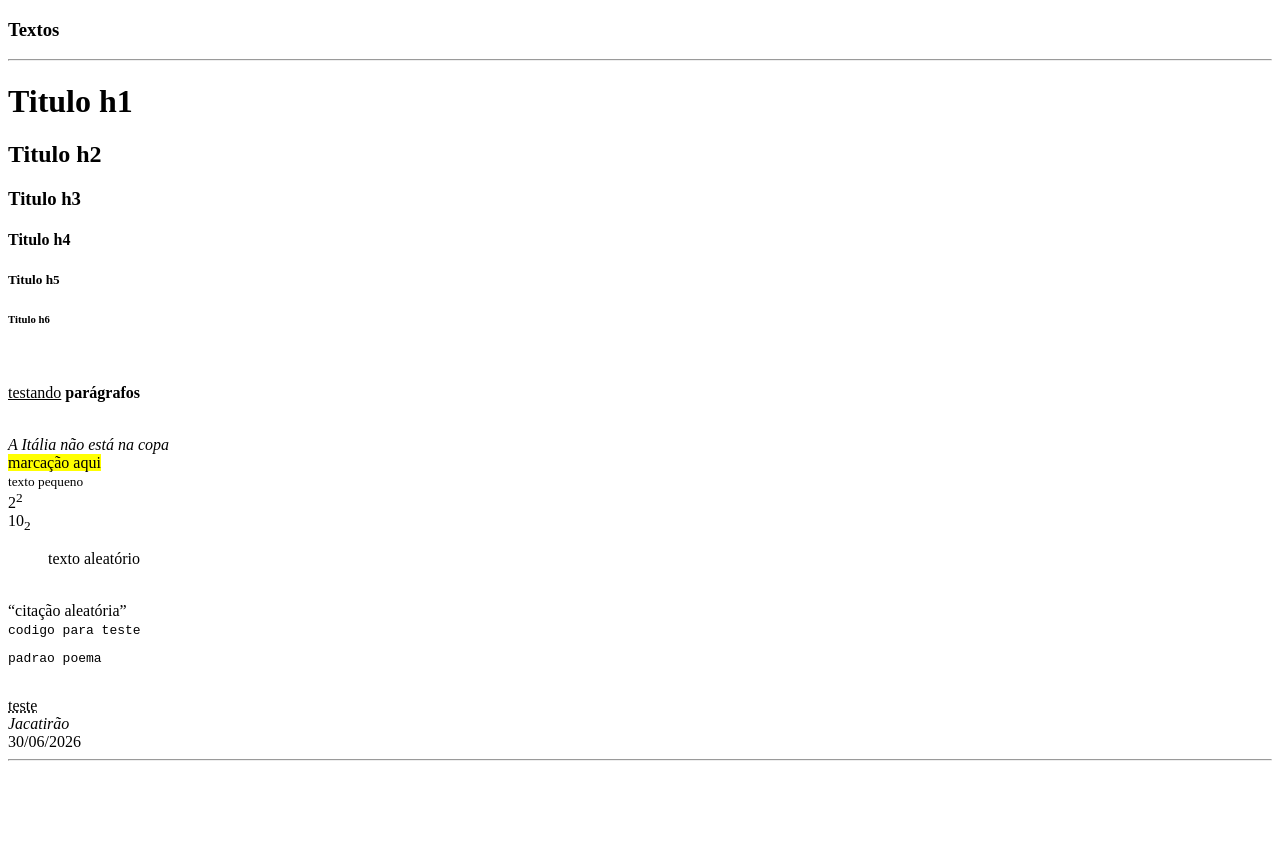
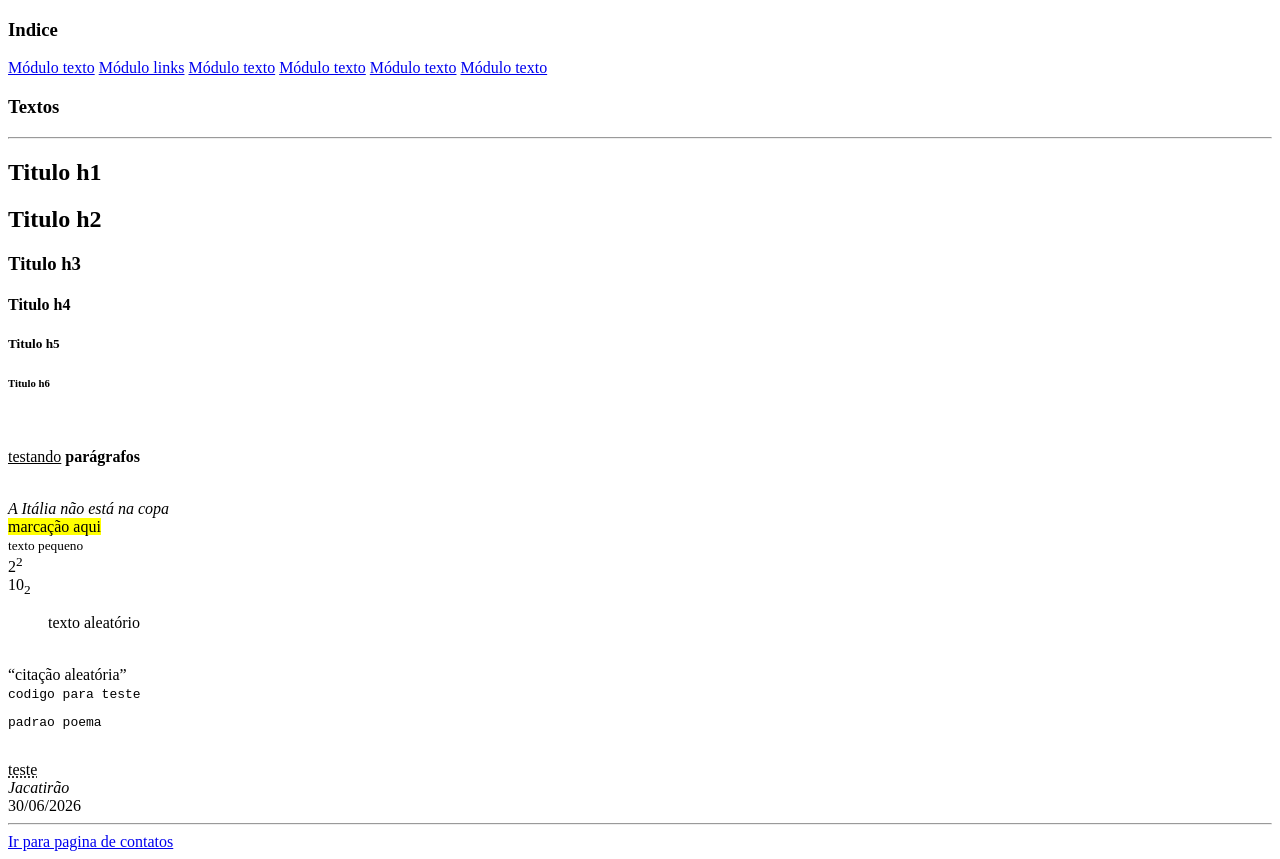
Before and after one commit to heyRickDev/fundamentals, a plain HTML site: page day2/index.html in a window 1280 px wide. Before the commit the page ends 800 px from the top, so only its background shows below. Drawn offline with Linux system fonts and the light colour scheme.

Commit message:
adicionando links

```diff
--- a/day2/index.html
+++ b/day2/index.html
@@ -6,6 +6,16 @@
     <title>Tags HTML</title>
 </head>
 <body>
+    <section id="texto">
+        <div>
+            <h3>Indice</h3>
+            <span><a href="#texto">Módulo texto</a></span>
+            <span><a href="#links">Módulo links</a></span>
+            <span><a href="#texto">Módulo texto</a></span>
+            <span><a href="#texto">Módulo texto</a></span>
+            <span><a href="#texto">Módulo texto</a></span>
+            <span><a href="#texto">Módulo texto</a></span>
+        </div>
         <h3>Textos</h3>
         <hr>
         <h1>Titulo h1</h1>
@@ -41,5 +51,9 @@
         <time datetime="">30/06/2026</time>
         <br>
         <hr>
+    </section>
+    <section id="links">
+        <a href="./contato.html">Ir para pagina de contatos</a>
+    </section>
 </body>
 </html>
```
Also changed, not shown: day2/contatos.html (added, +15 -0 lines), day2/cartao.png (added). Lines whose indentation alone changed are shown as unchanged.
